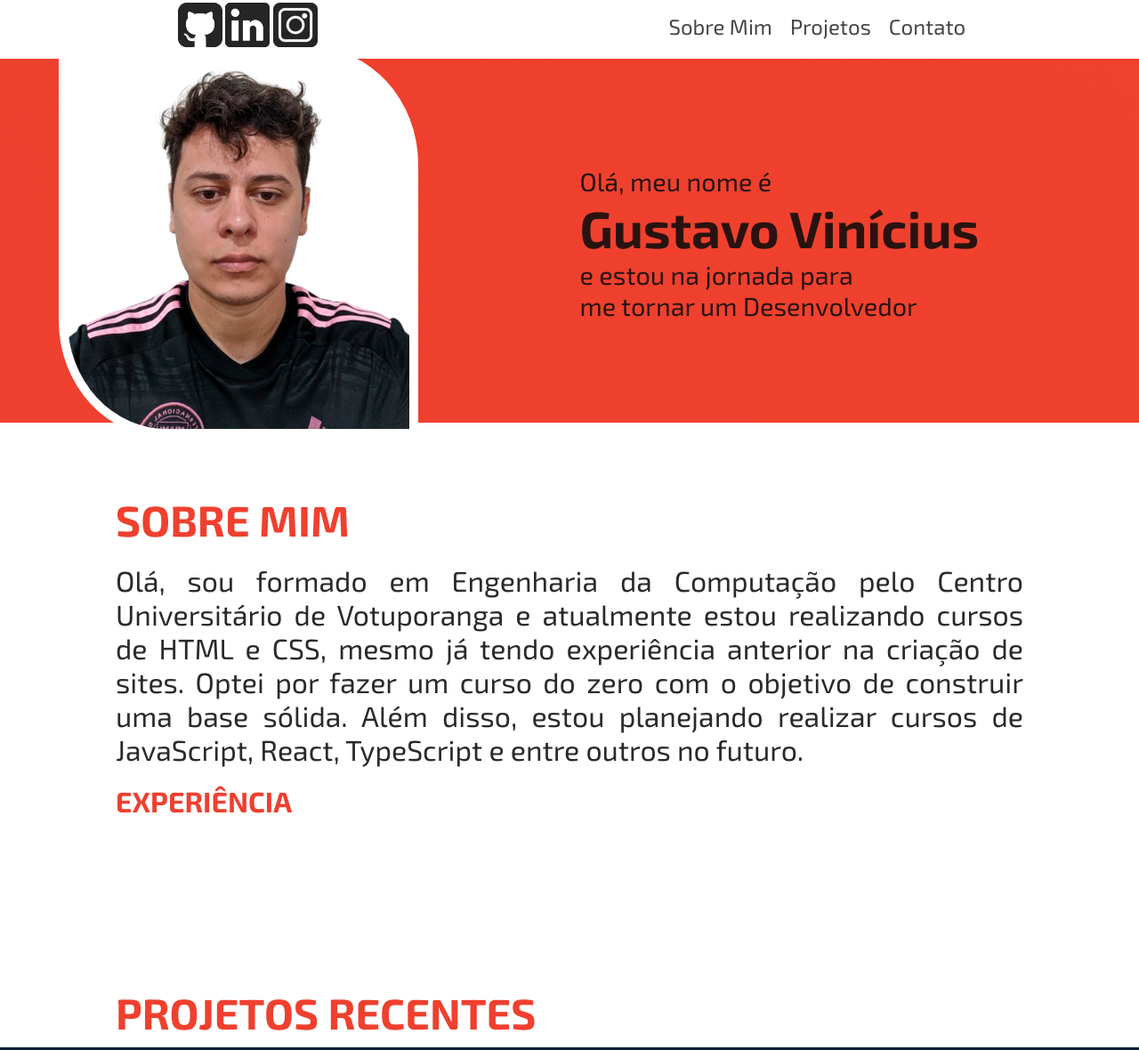
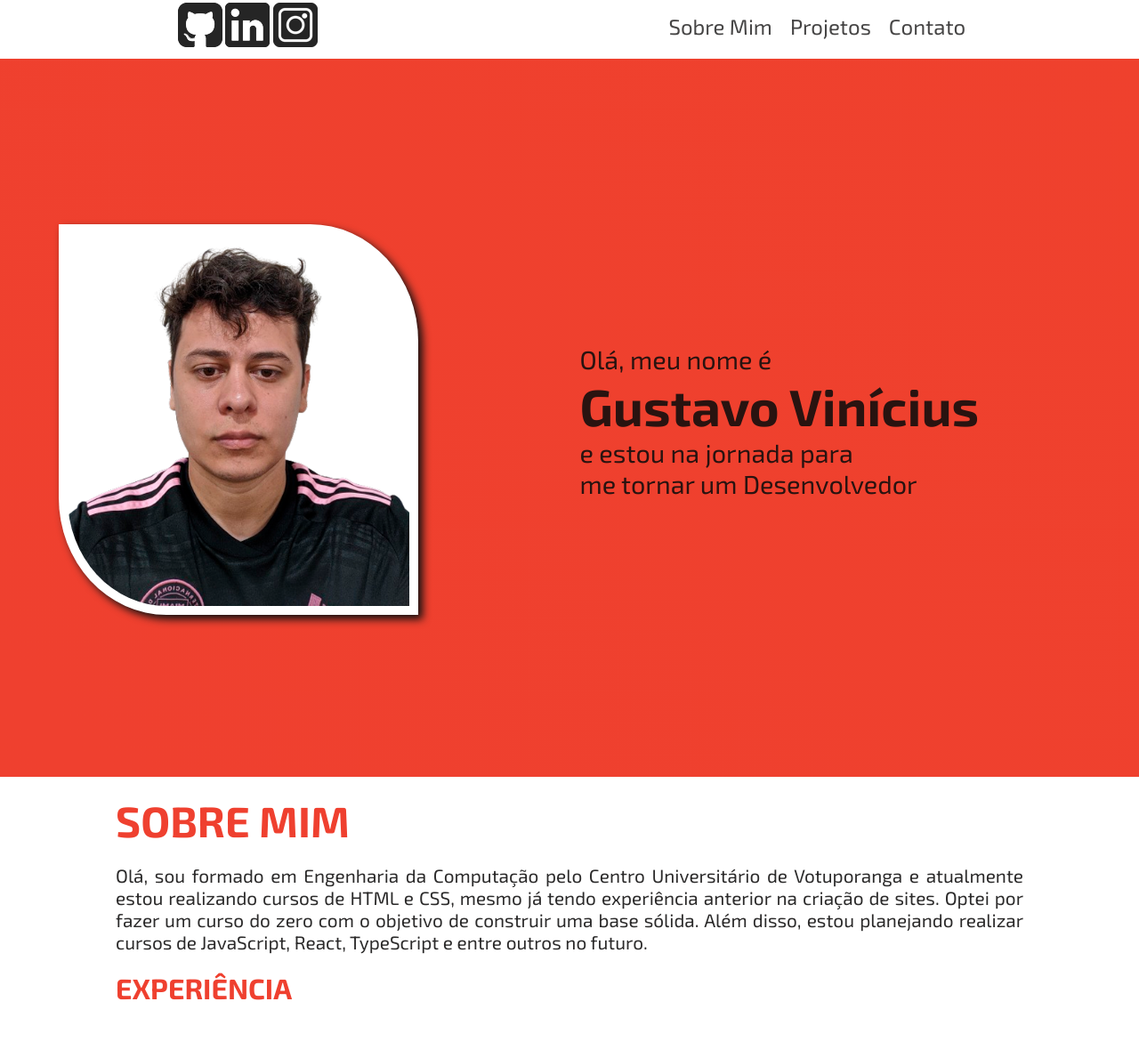
Before and after one commit to gostavovinicius/portfolio, a plain HTML site: page index.html in a window 1280 px wide. Shown: the part 7-1187 px from the top of the page at 89% size. Drawn offline with Linux system fonts and the light colour scheme.

Commit message:
Update style.css

```diff
--- a/estilos/style.css
+++ b/estilos/style.css
@@ -5,6 +5,11 @@
     margin: 0;
     font-family: "Exo 2", sans-serif;
     color: rgba(14, 13, 13, 0.877);;
+}
+
+html {
+    scroll-padding-top: 80px;
+    scroll-behavior: smooth;
 }
 
 body {
@@ -64,6 +69,7 @@ p {
     z-index: 0;
     margin-top: 80px;
     width: 95%;
+    height: 100vh;
     display: flex;
     flex-direction: row-reverse;
     justify-content: space-around;
@@ -80,12 +86,13 @@ p {
 }
 
 .landingimage {
-    background-color: white;
+    filter: drop-shadow(5px 5px 5px #111);
     padding: 10px;
     margin: -20px;
     width: 30vw;
     height: auto;
-    border-radius:  0px 30%;
+    border-radius: 0px 30%;
+    background-color: white;
 }
 
 .test {
@@ -94,11 +101,11 @@ p {
 }
 
 #sobremim {
+    padding: 20px;
     margin: auto;
     width: 95%;
-    height: auto;
+    height: 100vh;
     max-width: 1020px;
-    padding: 80px 0px;
 }
 
 #sobremim h1 {
@@ -113,12 +120,11 @@ p {
 }
 
 #sobremim p {
-    font-size: 2em;
+    font-size: 1.3em;
     padding-top: 20px;
 }
 
 #projetos {
-    padding: 80px 0px;
     background-color: white;
     width: 100%;
     z-index: 0;
@@ -215,7 +221,6 @@ p {
 .footer {
     bottom: 0;
     width: 100%;
-    height: auto;
     text-align: center;
     background-color: white;
     margin: auto;
```
